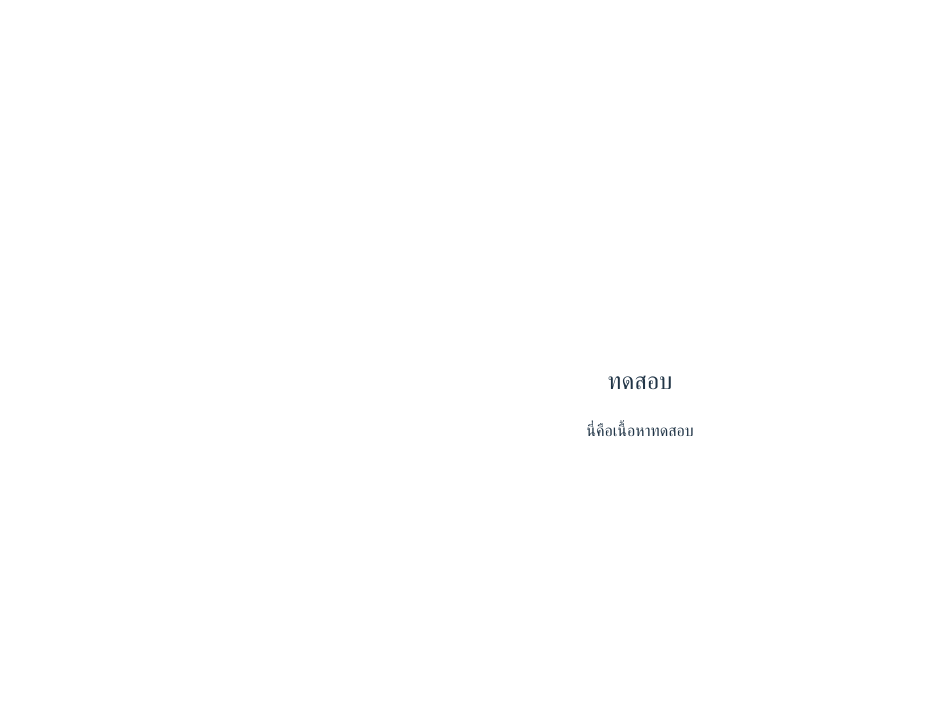
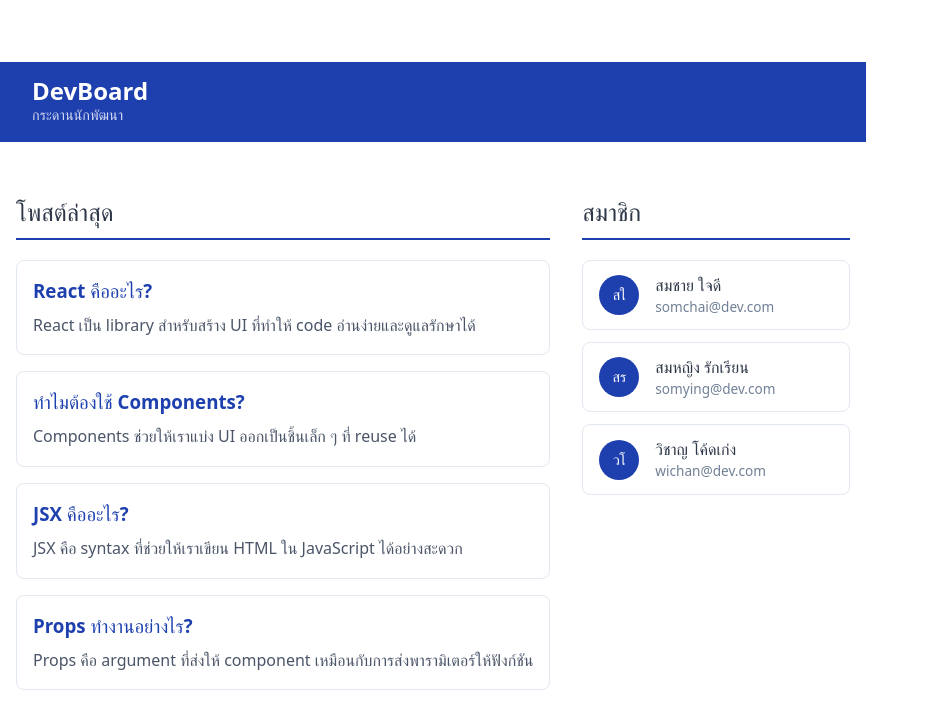
Before and after one commit to 67160401/devboard-67160401, a React (Vite) app: page / in a window 1280 px wide. Shown: the top 728 px of the page, without its empty margins (0-929 px from the left). Built offline with nearby package versions, Linux system fonts and the light colour scheme.

Commit message:
Complete All 5 Act.

```diff
--- a/src/App.jsx
+++ b/src/App.jsx
@@ -1,11 +1,8 @@
-import { useState } from 'react'
-import reactLogo from './assets/react.svg'
-import viteLogo from '/vite.svg'
-import './App.css'
-import PostCard from "./PostCard"
+import Navbar from "./components/Navbar";
+import PostList from "./components/PostList";
+import UserCard from "./components/UserCard";
 
-function App() {
-  const POSTS = [
+const POSTS = [
   {
     id: 1,
     title: "React คืออะไร?",
@@ -34,13 +31,43 @@
   { id: 3, name: "วิชาญ โค้ดเก่ง", email: "wichan@dev.com" },
 ];
 
-{
+function App() {
   return (
-    <>
-      <PostCard title="ทดสอบ" body="นี่คือเนื้อหาทดสอบ" />
-    </>
-  )
-}
+    <div>
+      <Navbar />
+      <div
+        style={{
+          maxWidth: "900px",
+          margin: "2rem auto",
+          padding: "0 1rem",
+          display: "grid",
+          gridTemplateColumns: "2fr 1fr",
+          gap: "2rem",
+        }}
+      >
+        {/* คอลัมน์ซ้าย: โพสต์ */}
+        <div>
+          <PostList posts={POSTS} />
+        </div>
+
+        {/* คอลัมน์ขวา: สมาชิก */}
+        <div>
+          <h2
+            style={{
+              color: "#2d3748",
+              borderBottom: "2px solid #1e40af",
+              paddingBottom: "0.5rem",
+            }}
+          >
+            สมาชิก
+          </h2>
+          {USERS.map((user) => (
+            <UserCard key={user.id} name={user.name} email={user.email} />
+          ))}
+        </div>
+      </div>
+    </div>
+  );
 }
 
-export default App
+export default App;
--- /dev/null
+++ b/src/components/PostList.jsx
@@ -0,0 +1,22 @@
+import PostCard from "./PostCard";
+
+function PostList({ posts }) {
+  return (
+    <div>
+      <h2
+        style={{
+          color: "#2d3748",
+          borderBottom: "2px solid #1e40af",
+          paddingBottom: "0.5rem",
+        }}
+      >
+        โพสต์ล่าสุด
+      </h2>
+      {posts.map((post) => (
+        <PostCard key={post.id} title={post.title} body={post.body} />
+      ))}
+    </div>
+  );
+}
+
+export default PostList;
--- /dev/null
+++ b/src/components/UserCard.jsx
@@ -0,0 +1,45 @@
+function UserCard({ name, email }) {
+  // ดึงตัวอักษรแรกมาทำ avatar
+  const initials = name
+    .split(" ")
+    .map((n) => n[0])
+    .join("");
+
+  return (
+    <div
+      style={{
+        display: "flex",
+        alignItems: "center",
+        gap: "1rem",
+        border: "1px solid #e2e8f0",
+        borderRadius: "8px",
+        padding: "0.75rem 1rem",
+        marginBottom: "0.75rem",
+        background: "white",
+      }}
+    >
+      <div
+        style={{
+          width: "40px",
+          height: "40px",
+          background: "#1e40af",
+          color: "white",
+          borderRadius: "50%",
+          display: "flex",
+          alignItems: "center",
+          justifyContent: "center",
+          fontWeight: "bold",
+          fontSize: "0.9rem",
+        }}
+      >
+        {initials}
+      </div>
+      <div>
+        <div style={{ fontWeight: "bold", color: "#2d3748" }}>{name}</div>
+        <div style={{ fontSize: "0.85rem", color: "#718096" }}>{email}</div>
+      </div>
+    </div>
+  );
+}
+
+export default UserCard;
```
